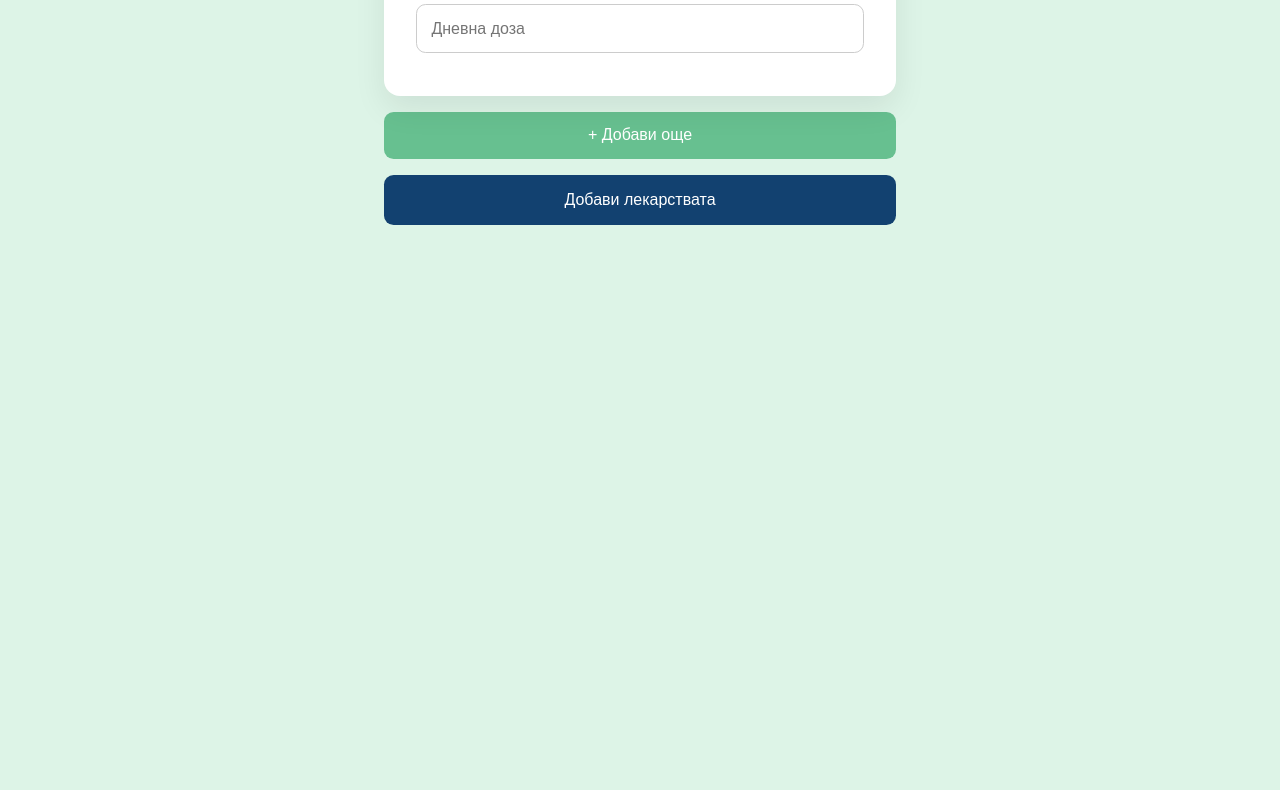
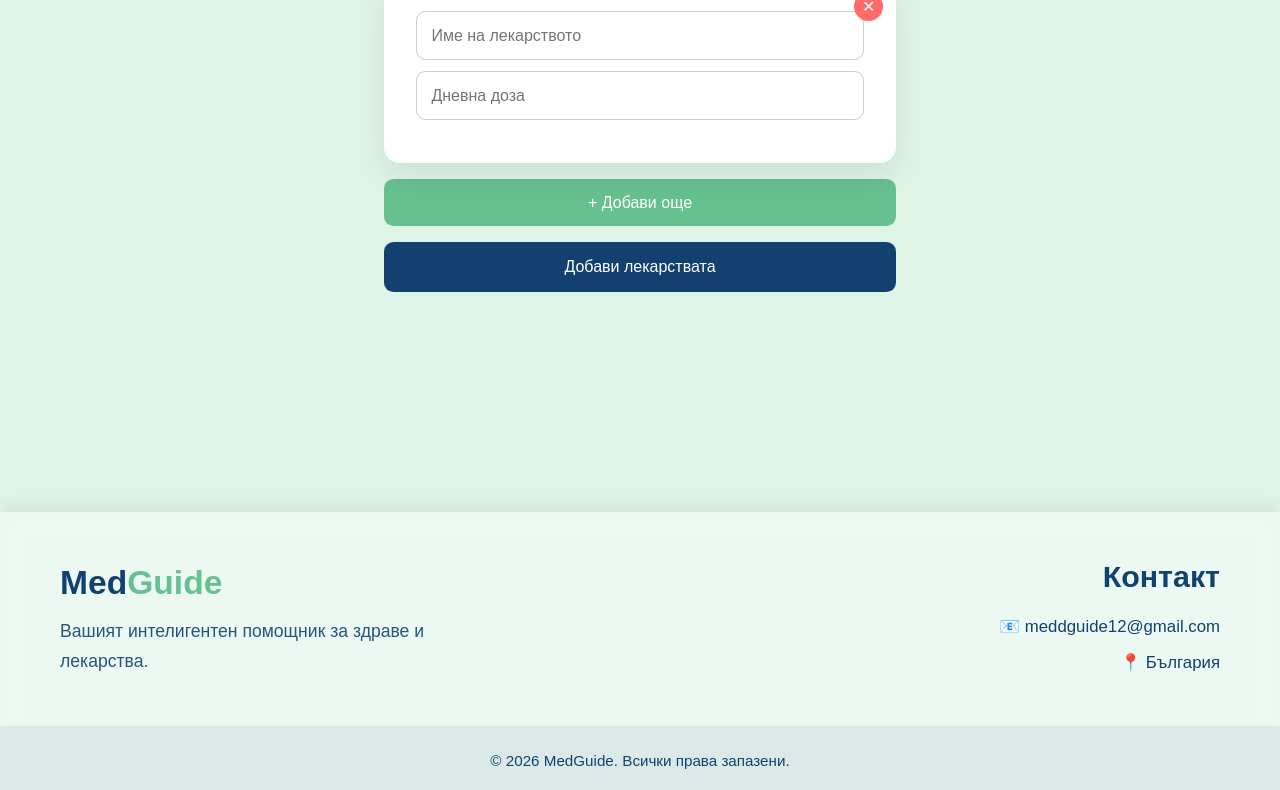
Before and after one commit to add1s0/Teto, a website: page public/addmed.html in a window 1280 px wide. Shown: the part 388-1178 px from the top of the page. Before the commit the page ends 800 px from the top, so only its background shows below. Drawn offline with Linux system fonts and the light colour scheme.

Commit message:
nav i footer na addmed

```diff
--- a/public/addmed.css
+++ b/public/addmed.css
@@ -1,29 +1,20 @@
-/* ================= RESET ================= */
-* {
-    margin: 0;
-    padding: 0;
-    box-sizing: border-box;
-}
 
 /* ================= BODY ================= */
 body {
-    font-family: Arial, sans-serif;
     background-color: #DDF4E7;
-
-    display: flex;
-    justify-content: center;
+    margin: 0;
 }
 
 /* ================= MAIN ================= */
 .container {
     width: 100%;
     max-width: 40rem;
-
     min-height: 100vh;
-
     display: flex;
     flex-direction: column;
     justify-content: center;
+    margin: 0 auto;
+    padding: 2rem 1rem;
 }
 
 /* ================= CARD ================= */
--- a/public/addmed.html
+++ b/public/addmed.html
@@ -1,15 +1,17 @@
 <!DOCTYPE html>
 <html lang="bg">
 <head>
+    <script src="navbar.js" defer></script>
     <meta charset="UTF-8">
     <meta name="viewport" content="width=device-width, initial-scale=1.0">
     <title>Add Medicine</title>
-
+    <link href="main.css" rel="stylesheet">
     <link rel="stylesheet" href="addmed.css">
+    <script src="footer.js" defer></script>
 </head>
 
 <body>
-
+<navbar-section></navbar-section>
 <main class="container">
 
     <!-- TITLE -->
@@ -47,6 +49,6 @@
 </main>
 
 <script src="addmed.js"></script>
-
+<footer-section></footer-section>
 </body>
 </html>
```
Also changed, not shown: public/home.html (+1 -1 lines).
